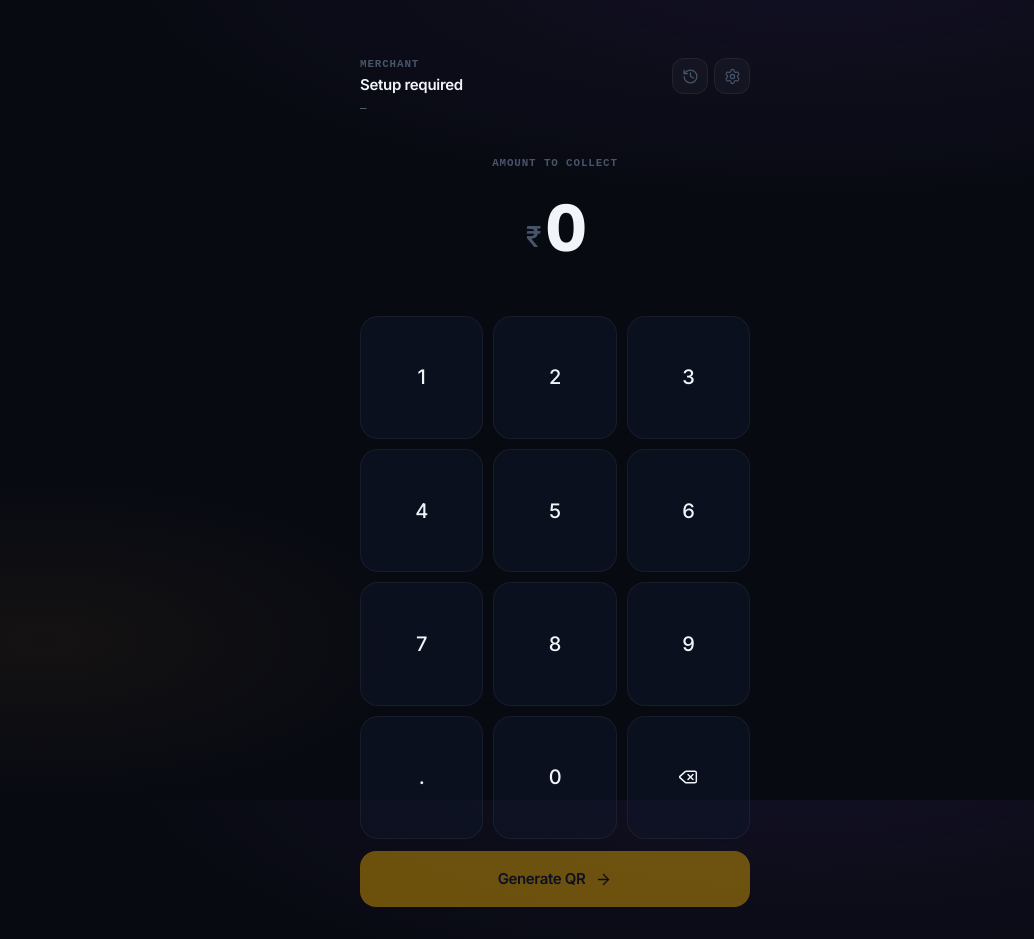
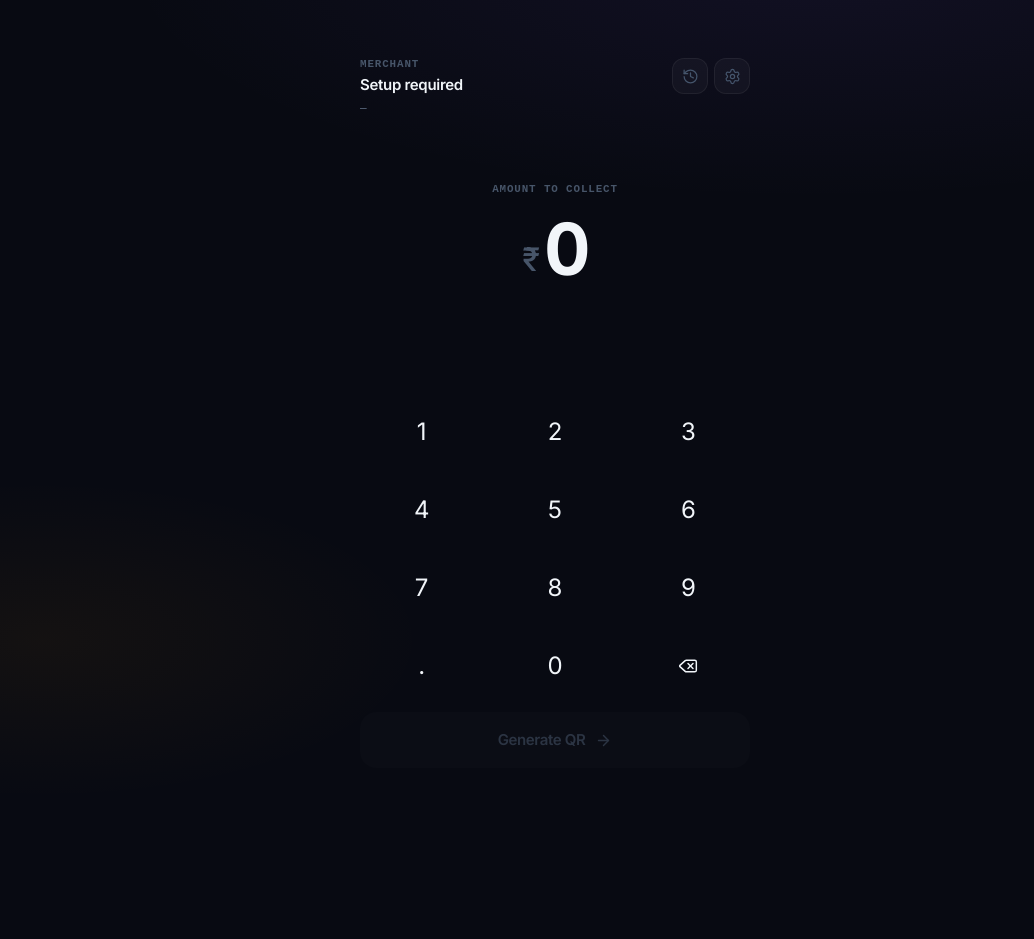
Before and after one commit to sumitrawat2417/upi-flow, a React (Vite) app: page / in a window 1280 px wide. Shown: the whole page, without its empty margins (85-1119 px from the left). After the commit the page ends 800 px from the top, so only its background shows below. Built offline with nearby package versions, Linux system fonts and the light colour scheme; sample sign-in values are in the browser's storage.

Commit message:
fix(ui): refine numpad button sizing, spacing, and disabled button state

```diff
--- a/src/components/ui/Button.tsx
+++ b/src/components/ui/Button.tsx
@@ -20,7 +20,7 @@ const variantStyles: Record<Variant, string> = {
     'active:scale-[0.97] active:bg-amber-500',
     'shadow-[0_1px_16px_rgba(245,158,11,0.3)]',
     'hover:shadow-[0_1px_20px_rgba(245,158,11,0.45)]',
-    'disabled:shadow-none',
+    'disabled:!bg-white/[0.04] disabled:!text-slate-500 disabled:!border-transparent disabled:!shadow-none',
   ].join(' '),
 
   secondary: [
--- a/src/index.css
+++ b/src/index.css
@@ -146,8 +146,8 @@
 
   /* ── Amount display ── */
   .amount-display {
-    font-size: clamp(2.75rem, 11vw, 4rem);
-    font-weight: 800;
+    font-size: clamp(3rem, 12vw, 4.5rem);
+    font-weight: 700;
     letter-spacing: -0.04em;
     line-height: 1;
     font-variant-numeric: tabular-nums;
@@ -165,32 +165,29 @@
 
   /* ── Numpad key ── */
   .key-btn {
-    aspect-ratio: 1;
-    border-radius: 18px;
+    height: 68px;
+    border-radius: 20px;
     display: flex;
     align-items: center;
     justify-content: center;
-    font-size: 1.25rem;
-    font-weight: 500;
+    font-size: 1.5rem;
+    font-weight: 400;
     color: var(--color-text-primary);
-    background: rgba(15,23,42,0.5);
-    border: 1px solid rgba(255,255,255,0.055);
+    background: transparent;
+    border: none;
     cursor: pointer;
     user-select: none;
-    transition: background 80ms ease, border-color 80ms ease, transform 80ms ease;
+    transition: background 100ms ease, transform 100ms ease;
     -webkit-tap-highlight-color: transparent;
-    letter-spacing: -0.01em;
   }
 
   .key-btn:hover {
-    background: rgba(245,158,11,0.07);
-    border-color: rgba(245,158,11,0.18);
+    background: rgba(255,255,255,0.03);
   }
 
   .key-btn:active {
     transform: scale(0.92);
-    background: rgba(245,158,11,0.12);
-    border-color: rgba(245,158,11,0.3);
+    background: rgba(255,255,255,0.08);
   }
 
   /* ── Badges ── */
--- a/src/pages/Home/HomePage.tsx
+++ b/src/pages/Home/HomePage.tsx
@@ -83,8 +83,8 @@ export const HomePage: React.FC = () => {
       </header>
 
       {/* Amount display */}
-      <div className="flex flex-col items-center px-6 pt-8 pb-4 flex-1">
-        <p className="label-sm mb-6">Amount to collect</p>
+      <div className="flex flex-col items-center justify-center px-6 flex-1 pb-4">
+        <p className="label-sm mb-4">Amount to collect</p>
 
         {/* The big number */}
         <div className="relative mb-3">
```
